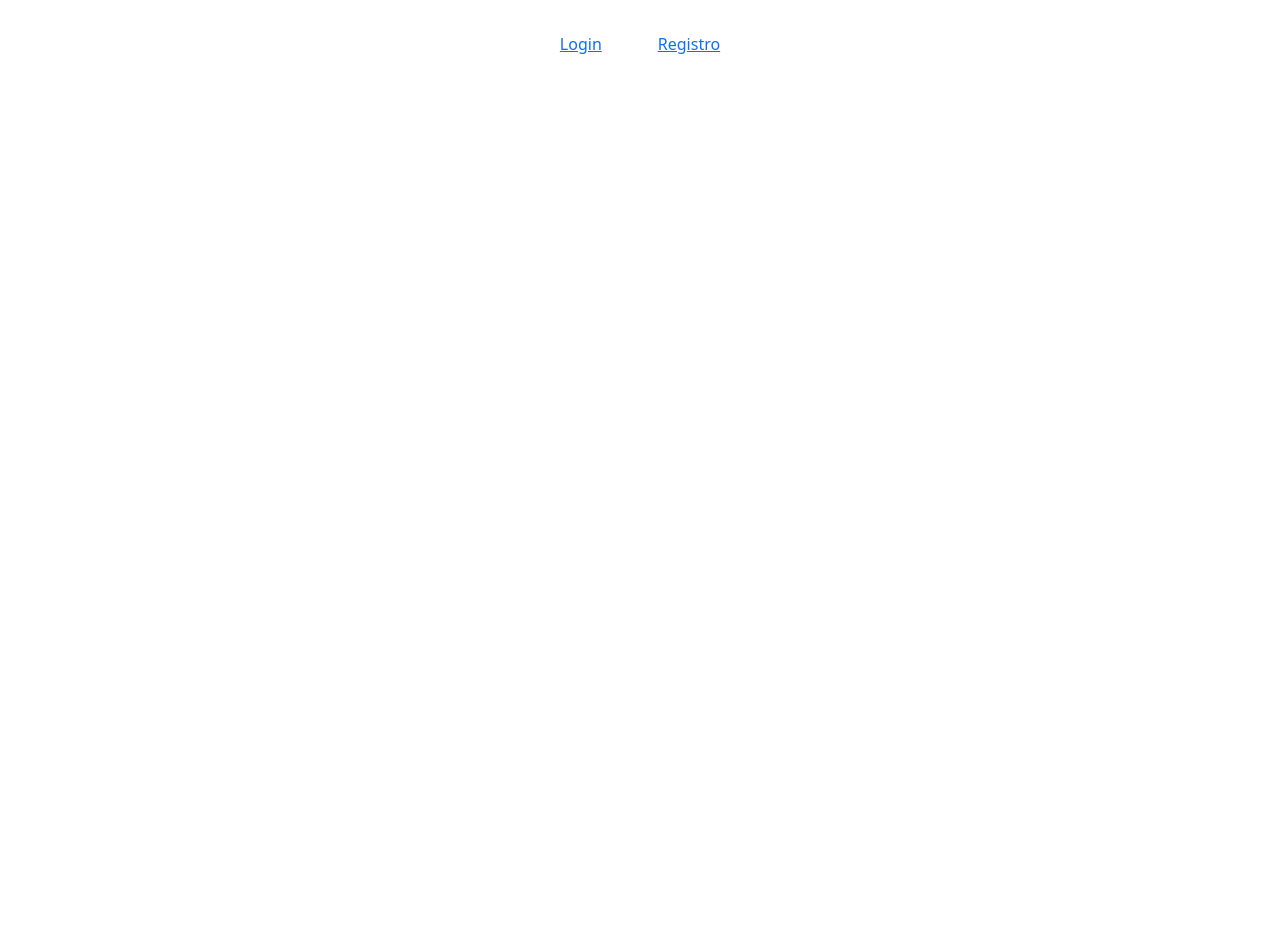
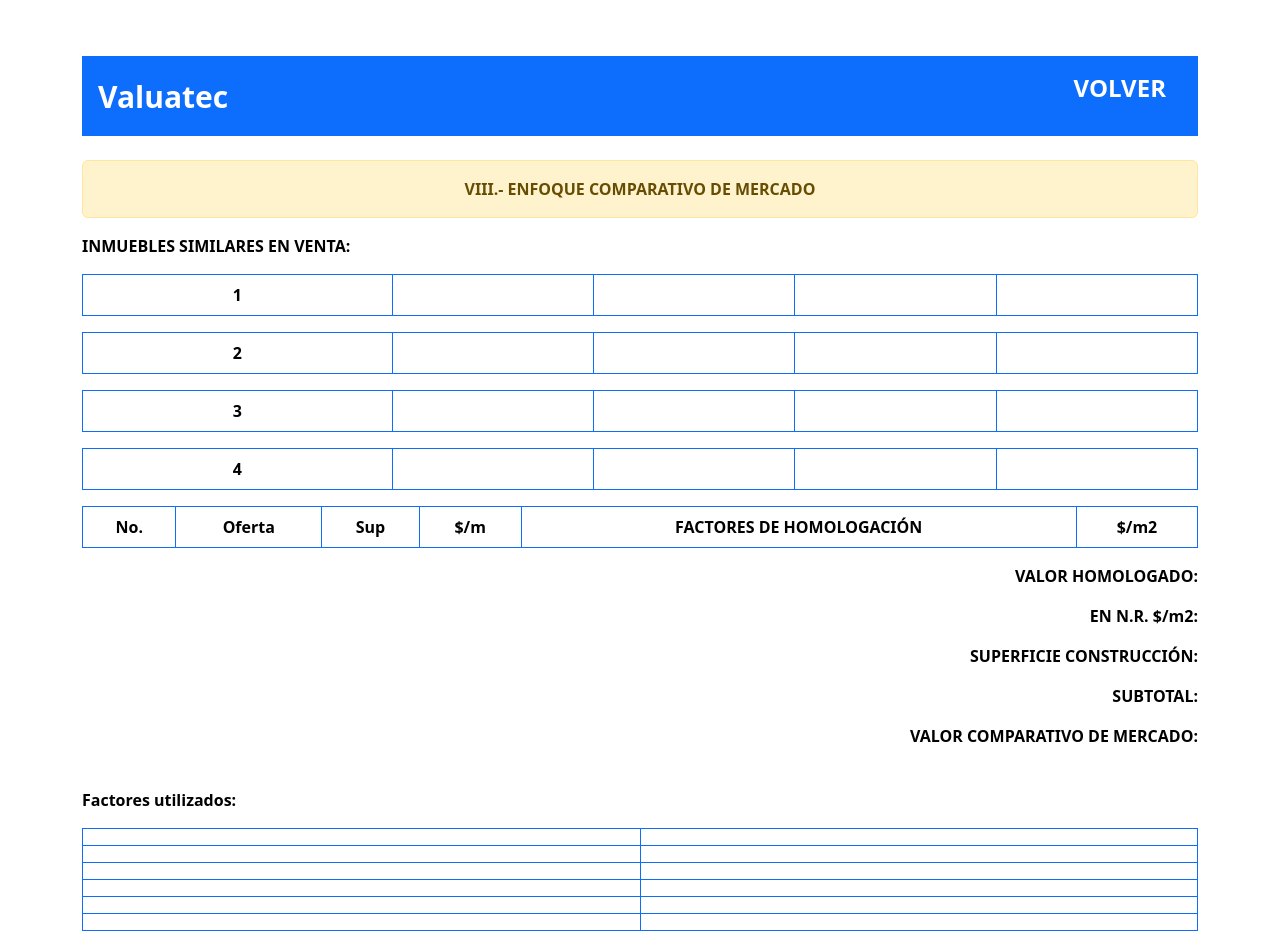
Before and after one commit to ManuelPeva/Valuatecc, a React (Vite) app in the folder valuactecc/: page /similares in a window 1280 px wide. Before the commit this address had no page. Shown: the top 951 px of the page. Before the commit the page ends 800 px from the top, so only its background shows below. Built offline with nearby package versions, Linux system fonts and the light colour scheme.

Commit message:
casos similares

```diff
--- a/valuactecc/src/App.jsx
+++ b/valuactecc/src/App.jsx
@@ -28,9 +28,9 @@ import Descripcion from './components/descripcion';
 //import fotoCasaVenta from './components/foto-casa-venta';
 //import i_espec from './components/i-espec';
 //import Ingresos from './components/ingresos'
-//import MercInmSimilares from './components/merc-inm-similares';
+import Similares from './components/Similares';
 //import Mercado_terr from './components/mercado-terr';
-//import Acabados from './components/acabados';
+import Acabados from './components/acabados';
 //
 
 import "./App.css";
@@ -53,6 +53,8 @@ function App() {
             <Route path="/caracterreno" element={<Caracterreno />} />
             <Route path="/definiciones" element={<Definiciones/>} />
             <Route path="/descripcion" element={<Descripcion/>} />
+            <Route path="/similares" element={<Similares/>} />
+            <Route path="/acabados" element={<Acabados/>} />
             <Route path="/login" element={<Login onLogin={setUser} />} />
             <Route path="/register" element={<Register />} />
             <Route
--- /dev/null
+++ b/valuactecc/src/components/Similares.jsx
@@ -0,0 +1,142 @@
+/* eslint-disable no-unused-vars */
+import Header from "../header/Header";
+import { AvaluoContext } from "../AvaluoContext";
+import { useContext } from "react";
+import "../stilos/terreno.css";
+
+function Similares() {
+    const { avaluoData, setAvaluoData } = useContext(AvaluoContext);
+
+  return (
+    <div className="container mt-4">
+    <Header/>
+    <br></br>
+    <div className="alert alert-warning text" role="alert">
+        VIII.- ENFOQUE COMPARATIVO DE MERCADO
+      </div>
+      <p className="descrip">
+        INMUEBLES SIMILARES EN VENTA:
+      </p>
+      <table className="table table-bordered">
+        <thead>
+            <tr className="bordes">
+                <th className="bordes">1</th>
+                <th className="bordes">{}</th>
+                <th className="bordes">{}</th>
+                <th className="bordes">{}</th>
+                <th className="bordes">{}</th>
+            </tr>
+        </thead>
+      </table>
+      <p className="descrip">{}</p>
+
+      <table className="table table-bordered">
+        <thead>
+            <tr className="bordes">
+                <th className="bordes">2</th>
+                <th className="bordes">{}</th>
+                <th className="bordes">{}</th>
+                <th className="bordes">{}</th>
+                <th className="bordes">{}</th>
+            </tr>
+        </thead>
+      </table>
+      <p className="descrip">{}</p>
+
+      <table className="table table-bordered">
+        <thead>
+            <tr className="bordes">
+                <th className="bordes">3</th>
+                <th className="bordes">{}</th>
+                <th className="bordes">{}</th>
+                <th className="bordes">{}</th>
+                <th className="bordes">{}</th>
+            </tr>
+        </thead>
+      </table>
+      <p className="descrip">{}</p>
+
+      <table className="table table-bordered">
+        <thead>
+            <tr className="bordes">
+                <th className="bordes">4</th>
+                <th className="bordes">{}</th>
+                <th className="bordes">{}</th>
+                <th className="bordes">{}</th>
+                <th className="bordes">{}</th>
+            </tr>
+        </thead>
+      </table>
+      <p className="descrip">{}</p>
+
+      <table className="table table-bordered">
+        <thead>
+            <tr className="bordes">
+                <th className="bordes">No.</th>
+                <th className="bordes">Oferta</th>
+                <th className="bordes">Sup</th>
+                <th className="bordes">$/m</th>
+                <th className="bordes">FACTORES DE HOMOLOGACIÓN</th>
+                <th className="bordes">$/m2</th>
+            </tr>
+        </thead>
+      </table>
+
+      <p className="derecho">
+        VALOR HOMOLOGADO: <p className="definiciones-text">{}</p>
+      </p>
+
+      <p className="derecho">
+        EN N.R. $/m2: <p className="definiciones-text">{}</p>
+      </p>
+
+      <p className="derecho">
+        SUPERFICIE CONSTRUCCIÓN: <p className="definiciones-text">{}</p>
+      </p>
+
+      <p className="derecho">
+        SUBTOTAL: <p className="definiciones-text">{}</p>
+      </p>
+
+      <p className="derecho">
+        VALOR COMPARATIVO DE MERCADO: <p className="definiciones-text">{}</p>
+      </p>
+<br/>
+      <p className="descrip">
+        Factores utilizados:
+      </p>
+
+      <table className="table table-bordered">
+      <tbody>
+        <tr className="bordes">
+            <td>{}</td>
+            <td>{}</td>
+        </tr>
+        <tr className="bordes">
+            <td>{}</td>
+            <td>{}</td>
+        </tr>
+        <tr className="bordes">
+            <td>{}</td>
+            <td>{}</td>
+        </tr>
+        <tr className="bordes">
+            <td>{}</td>
+            <td>{}</td>
+        </tr>
+        <tr className="bordes">
+            <td>{}</td>
+            <td>{}</td>
+        </tr>
+        <tr className="bordes">
+            <td>{}</td>
+            <td>{}</td>
+        </tr>
+      </tbody>
+
+      </table>
+    </div>
+  )
+}
+
+export default Similares
--- a/valuactecc/src/components/Welcome.jsx
+++ b/valuactecc/src/components/Welcome.jsx
@@ -106,7 +106,7 @@ function Welcome({ user, onLogout }) {
               <Link className="welcome-botones" to="/acabados">
                 Acabados
               </Link>
-              <Link className="welcome-botones" to="/merc-inm-similares">
+              <Link className="welcome-botones" to="/similares">
                 Merc Inm Similares
               </Link>
               <Link className="welcome-botones" to="/comprobables">
--- a/valuactecc/src/components/acabados.jsx
+++ b/valuactecc/src/components/acabados.jsx
@@ -1,7 +1,116 @@
+/* eslint-disable no-unused-vars */
+import Header from "../header/Header";
+import {AvaluoContext} from "../AvaluoContext";
+import {useContext} from "react"
+import "../stilos/terreno.css"
+
 const Acabados = () => {
+    const {avaluoData, setAvaluoData} = useContext(AvaluoContext);
     return (
-        <div>
-            {/* contenido aquí */}
+        <div className="container mt-4">
+        <Header/>
+        <br/>
+        <p className="descrip">b) REVESTIMIENTOS Y ACABADOS INTERIORES:</p>
+        <p className="descrip">APLANADOS INTERIORES:</p>
+        <br/>
+        <p className="descrip">APLANADOS EXTERIORES:</p>
+        <p className="descrip">LOSETA DE CERÁMICA</p>
+
+        {/* tabla */}
+        <table className="table table-bordered">
+            <thead>
+                <tr className="bordes">
+                    <th className="bordes">ESPACIOS ARQUITECTÓNICOS</th>
+                    <th className="bordes">PISOS</th>
+                    <th className="bordes">MUROS</th>
+                    <th className="bordes">PLAFONES</th>
+                </tr>
+            </thead>
+            <tbody>
+                <tr className="bordes">
+                    <td></td>
+                    <td>{}</td>
+                    <td>{}</td>
+                    <td>{}</td>
+
+                </tr>
+                <tr className="bordes">
+                    <td></td>
+                    <td>{}</td>
+                    <td>{}</td>
+                    <td>{}</td>
+
+                </tr>
+                <tr className="bordes">
+                    <td></td>
+                    <td>{}</td>
+                    <td>{}</td>
+                    <td>{}</td>
+
+                </tr>
+                <tr className="bordes">
+                    <td></td>
+                    <td>{}</td>
+                    <td>{}</td>
+                    <td>{}</td>
+
+                </tr>
+                <tr className="bordes">
+                    <td></td>
+                    <td>{}</td>
+                    <td>{}</td>
+                    <td>{}</td>
+
+                </tr>
+                <tr className="bordes">
+                    <td></td>
+                    <td>{}</td>
+                    <td>{}</td>
+                    <td>{}</td>
+
+                </tr>
+                <tr className="bordes">
+                    <td></td>
+                    <td>{}</td>
+                    <td>{}</td>
+                    <td>{}</td>
+
+                </tr>
+                <tr className="bordes">
+                    <td></td>
+                    <td>{}</td>
+                    <td>{}</td>
+                    <td>{}</td>
+
+                </tr>
+                <tr className="bordes">
+                    <td></td>
+                    <td>{}</td>
+                    <td>{}</td>
+                    <td>{}</td>
+
+                </tr>
+                <tr className="bordes">
+                    <td></td>
+                    <td>{}</td>
+                    <td>{}</td>
+                    <td>{}</td>
+
+                </tr>
+            </tbody>
+        </table>
+        <p className="descrip">c) CARPINTERÍA<p className="descrip">{}</p></p>
+        <p className="descrip">d) INSTALACIONES HIDRAULICAS Y SANITARIAS: </p>
+        <br></br>
+        <p className="descrip">MUEBLES DE BAÑO/COCINA <p className="descrip">{}</p></p>
+        <p className="descrip">e) INSTALACIONES ELÉCTRICAS: <p className="descrip">{}</p></p>
+        <p className="descrip">f) PUERTAS Y VENTANERÍA:<p className="descrip">{}</p></p>
+        <p className="descrip">HERRERÍA:<p className="descrip">{}</p></p>
+        <p className="descrip">g)VIDRIERÍA:<p className="descrip">{}</p></p>
+        <p className="descrip">h) CERRAJERÍA:<p className="descrip">{}</p></p>
+        <p className="descrip">i) FACHADA:<p className="descrip">{}</p></p>
+        <p className="descrip">j) INSTALACIONES ESPECIALES, ELEMENTOS ACCESORIOS Y OBRAS COMPLEMENTARIAS:<p className="descrip">{}</p></p>
+        <p className="descrip">OBRAS COMPLEMENTARIAS: <p className="descrip">{}</p></p>
         </div>
     );
 };
--- a/valuactecc/src/stilos/terreno.css
+++ b/valuactecc/src/stilos/terreno.css
@@ -52,3 +52,7 @@ p{
     font-family:Arial, Helvetica, sans-serif;
     font-size: 12px;
 }
+
+.derecho{
+    text-align: right;
+}
```
Also changed, not shown: valuactecc/src/components/merc-inm-similares.jsx (deleted).
